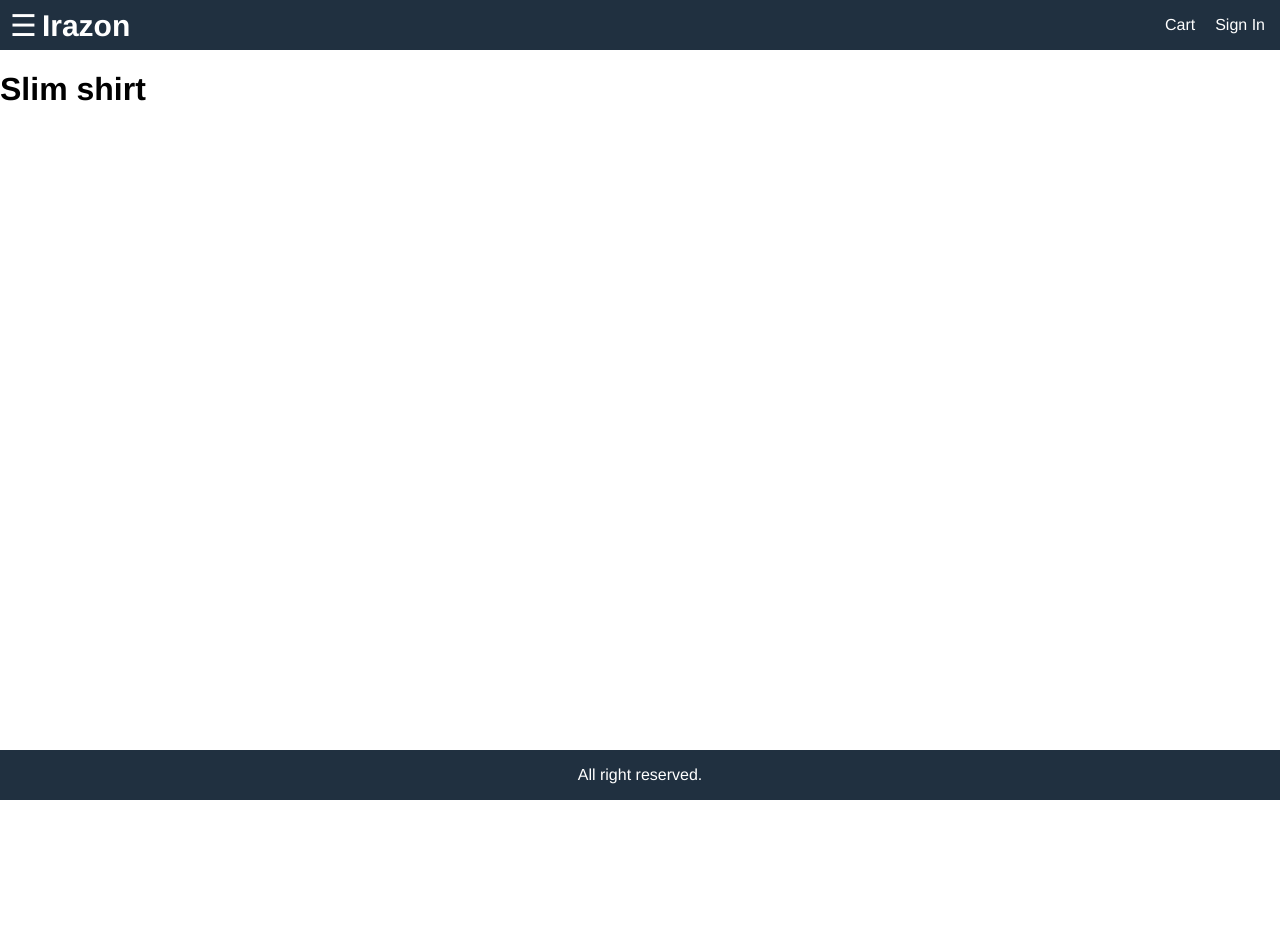
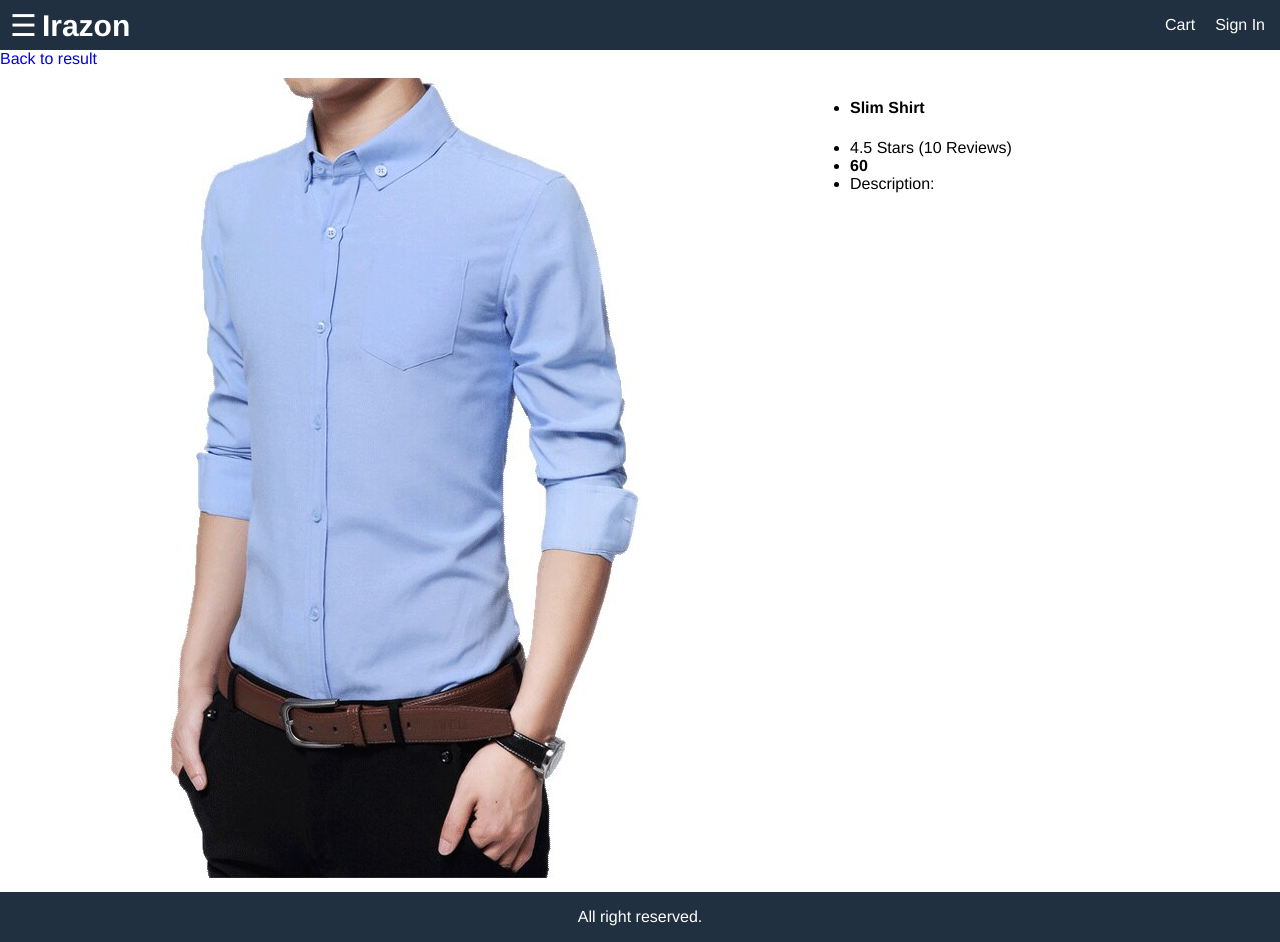
Before and after one commit to Hayder-Suwaed/irazona, a React (Create React App) app in the folder frontend/: page /products/1 in a window 1280 px wide. Before the commit the page ends 800 px from the top, so only its background shows below. Built offline with nearby package versions, Linux system fonts and the light colour scheme.

Commit message:
create Route for products

```diff
--- a/frontend/src/Screens/ProductScreen.js
+++ b/frontend/src/Screens/ProductScreen.js
@@ -1,12 +1,38 @@
-import React from 'react';
-import data from '../data';
-
+import React from "react";
+import { Link } from "react-router-dom";
+import data from "../data";
 
 function ProductScreen(props) {
-    const product = data.products.find(x => x._id === props.match.params.id)
-    return <div>
-        <h1>{product.name}</h1>
+  const product = data.products.find((x) => x._id === props.match.params.id);
+  return (
+    <div>
+      <div>
+        <Link to="/">Back to result</Link>
+      </div>
+      <div className="details">
+        <div className="details-iamge">
+          <img src={product.image} alt="product"></img>
+        </div>
+        <div className="details-info">
+          <ul>
+            <li>
+              <h4>{product.name}</h4>
+            </li>
+            <li>
+              {product.rating} Stars ({product.numReviews} Reviews)
+            </li>
+            <li>
+              <b>{product.price}</b>
+            </li>
+            <li>
+            Description:
+              <div>{product.description}</div>
+            </li>
+          </ul>
+        </div>
+      </div>
     </div>
+  );
 }
 
 export default ProductScreen;
--- a/frontend/src/data.js
+++ b/frontend/src/data.js
@@ -1,7 +1,7 @@
 export default  {
     products: [{
         _id:'1',
-        name: 'Slim shirt',
+        name: 'Slim Shirt',
         category: 'Shirts',
         image: '/images/d1.jpg',
         price: 60,
@@ -11,7 +11,7 @@
     },
     {
         _id: '2',
-        name: 'Fit shirt',
+        name: 'Fit Shirt',
         category: 'Shirts',
         image: '/images/d1.jpg',
         price: 50,
--- a/frontend/src/index.css
+++ b/frontend/src/index.css
@@ -134,3 +134,25 @@
   right: 0.5rem;
   top: 1.5rem;
 }
+
+/* Product Details */
+.details {
+  display: flex;
+  justify-content: space-between;
+  align-items: flex-start;
+  flex-wrap: wrap;
+  padding: 1rem;
+}
+.details-image {
+  flex: 2 1 60rem;
+}
+.details-image img {
+  max-width: 60rem;
+  width: 100%;
+}
+.details-info {
+  flex: 1 1 30rem;
+}
+.details-action {
+  flex: 1 1 30rem;
+}
```
